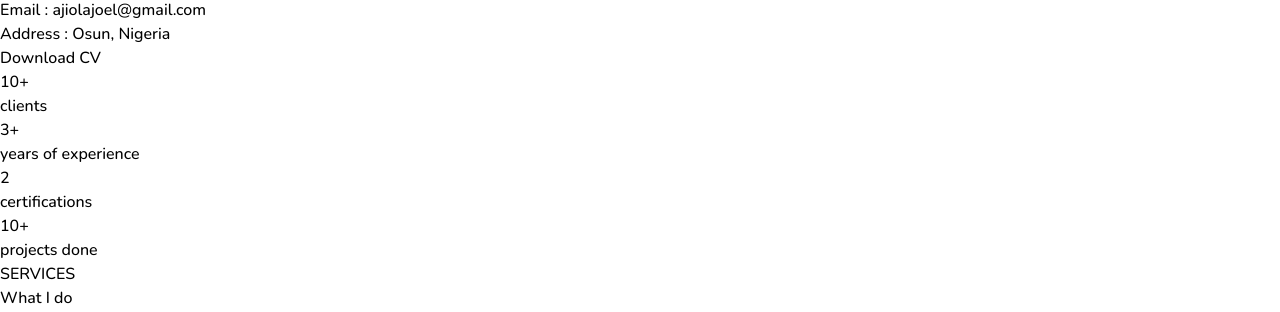
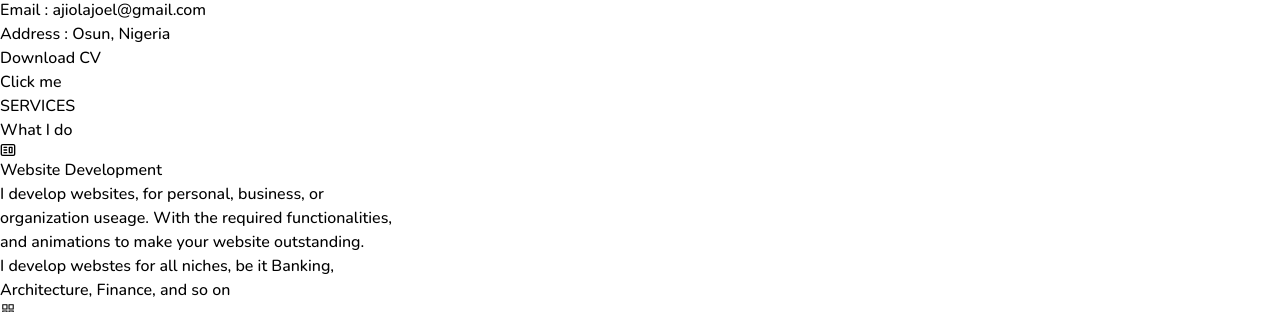
Before and after one commit to Joel0007tech/joel-folio, a React (Vite) app: page / in a window 1280 px wide. Shown: the part 819-1131 px from the top of the page. Built offline with nearby package versions, Linux system fonts and the light colour scheme.

Commit message:
fixing the about section

```diff
--- a/src/components/About.jsx
+++ b/src/components/About.jsx
@@ -3,7 +3,7 @@ import  CountUp  from 'react-countup';
 import { useState } from 'react';
 
 const About = () => {
-const [counter, setCounter] = useState(true);
+const [counter, setCounter] = useState(false);
 
 function handleAction() {
   setCounter(!counter)
@@ -39,38 +39,37 @@ function handleAction() {
                 Download CV</a>
          </div>
       </div>
-     <div>
+      <button onClick={handleAction} className='bg-green-500'>Click me</button>
       <div className='pt-[0.4px] bg-green-500'/>
-      <div className='flex sm:flex sm:flex-col justify-center sm:justify-center gap-10 m-5'
-      onScroll={handleAction}>
+      <div className='flex sm:flex sm:flex-col justify-center sm:justify-center gap-32 sm:gap-10 m-5'>
         {counter &&
         <>
         <div className='flex flex-col'>
-        <div className='flex justify-center'>
+        <div className='flex justify-center text-7xl font-semibold text-gray-600'>
+       <CountUp start={0} end={2} duration={5}/>
+       +
+        </div>
+        <p className='sm:text-center text-lg font-normal'>clients</p>
+      </div>
+      <div className='flex flex-col'>
+        <div className='flex justify-center text-7xl font-semibold text-gray-600'>
+       <CountUp start={0} end={3} duration={5}/>
+       +
+        </div>
+       <p className='sm:text-center text-lg font-normal'>years of experience</p>
+      </div>
+      <div className='flex flex-col'>
+        <div className='flex justify-center text-7xl font-semibold text-gray-600'>
+       <CountUp start={0} end={2} duration={5}/>
+        </div>
+        <p className='sm:text-center text-lg font-normal'>certifications</p>
+      </div>
+      <div className='flex flex-col'>
+        <div className='flex justify-center text-7xl font-semibold text-gray-600'>
        <CountUp start={0} end={10} duration={5}/>
        +
         </div>
-        <p className='sm:text-center'>clients</p>
-      </div>
-      <div className='flex flex-col'>
-        <div className='flex justify-center'>
-       <CountUp start={0} end={3} duration={5}/>
-       +
-        </div>
-       <p className='sm:text-center'>years of experience</p>
-      </div>
-      <div className='flex flex-col'>
-        <div className='flex justify-center'>
-       <CountUp start={0} end={2} duration={5}/>
-        </div>
-        <p className='sm:text-center'>certifications</p>
-      </div>
-      <div className='flex flex-col'>
-        <div className='flex justify-center'>
-       <CountUp start={0} end={10} duration={5}/>
-       +
-        </div>
-        <p className='sm:text-center'>projects done</p>
+        <p className='sm:text-center text-lg font-normal'>projects done</p>
       </div>
       </>
         }
@@ -78,7 +77,6 @@ function handleAction() {
       <div className='pt-[0.4px] bg-green-500'/>
      </div>
       </div>
-    </div>
   )
 }
 
```
